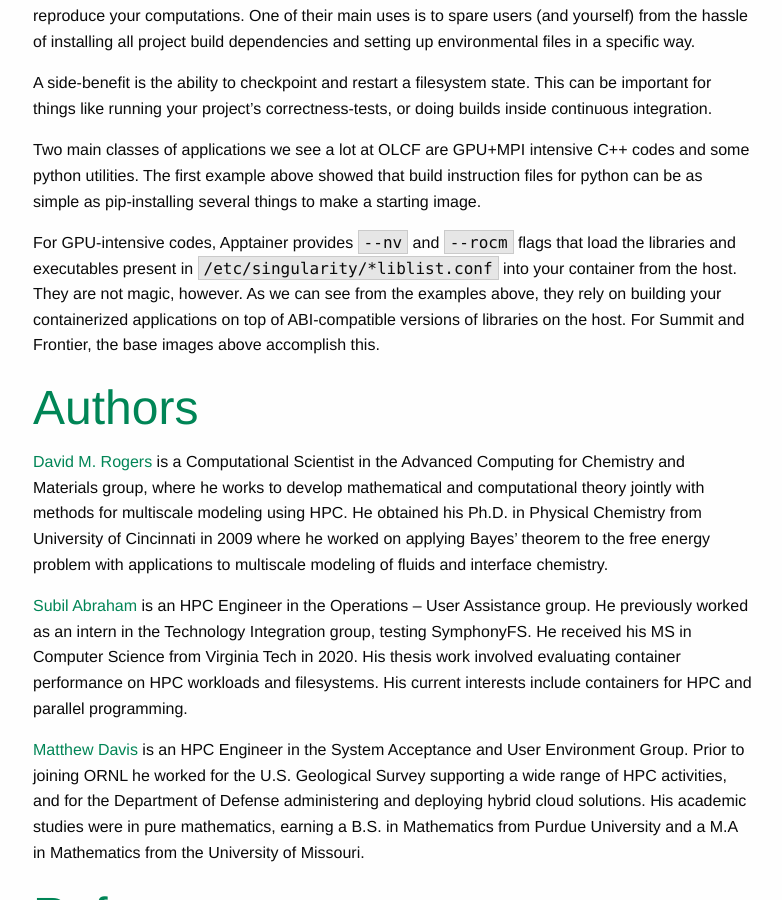
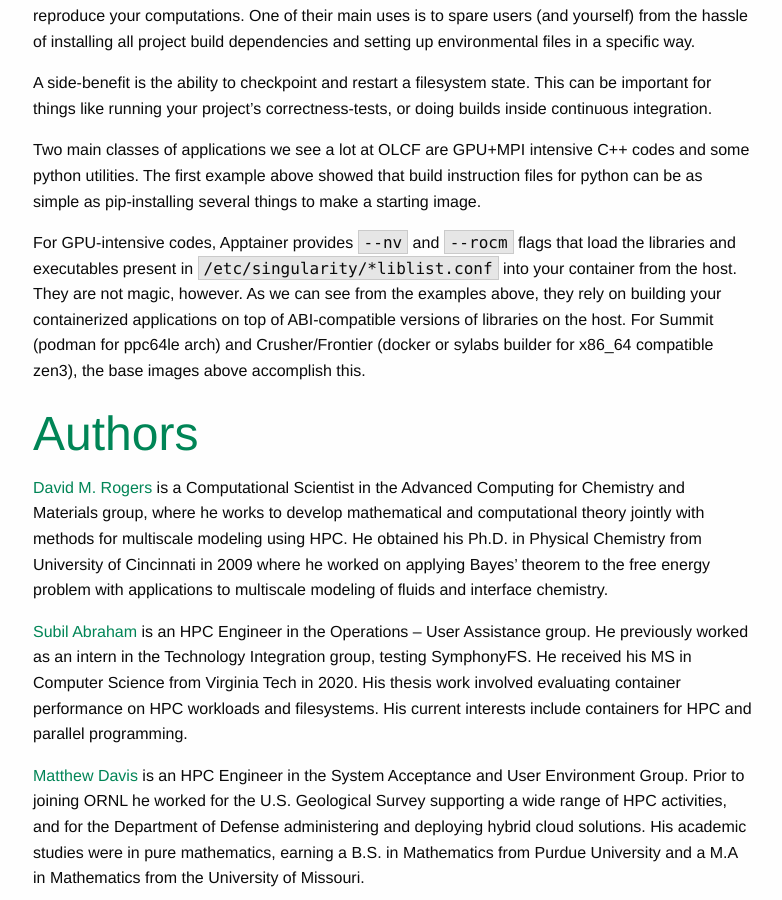
Before and after one commit to ORNL/developer.ornl.gov, a Jekyll site: the page built from _posts/2022-10-13-containers.md, in a window 1280 px wide and 900 px high, scrolled down 7495 px. Shown: the whole window, without its empty margins (122-904 px from the left). Built offline with Jekyll 4.4.1, drawn with Linux system fonts in a browser that asks for light colours; some of the changed text lies outside the part shown.

Commit message:
Updated containers.

````diff
--- a/_posts/2022-10-13-containers.md
+++ b/_posts/2022-10-13-containers.md
@@ -74,7 +74,7 @@
     Author David M. Rogers
 ```
 
-Because `root = uid 0` is hard-coded into a lot of system utilities, creating a container often requires executing commands as root within the container.  Technically, this creates files inside your container space owned by the root user - which many systems do not permit.  In order to get around this restriction, I use the [syslabs builder](https://cloud.sylabs.io/builder).  Navigate to that website, create an account, and then run (at your command-line) `singularity remote login`.  This will direct you to visit a URL and generate a token.  Copy the token into the waiting terminal and hit enter.
+Because `root = uid 0` is hard-coded into a lot of system utilities, creating a container often requires executing commands as root within the container.  Technically, this creates files inside your container space owned by the root user - which many systems do not permit.  In order to get around this restriction, I use the [sylabs builder](https://cloud.sylabs.io/builder).  Navigate to that website, create an account, and then run (at your command-line) `singularity remote login`.  This will direct you to visit a URL and generate a token.  Copy the token into the waiting terminal and hit enter.
 
 Next, build with,
 
@@ -262,7 +262,7 @@
 that load the libraries and executables present in `/etc/singularity/*liblist.conf` into your container
 from the host.  They are not magic, however.  As we can see from the examples above,
 they rely on building your containerized applications on top of ABI-compatible
-versions of libraries on the host.  For Summit and Frontier, the base images above
+versions of libraries on the host.  For Summit (podman for ppc64le arch) and Crusher/Frontier (docker or sylabs builder for x86_64 compatible zen3), the base images above
 accomplish this.
 
 
````
